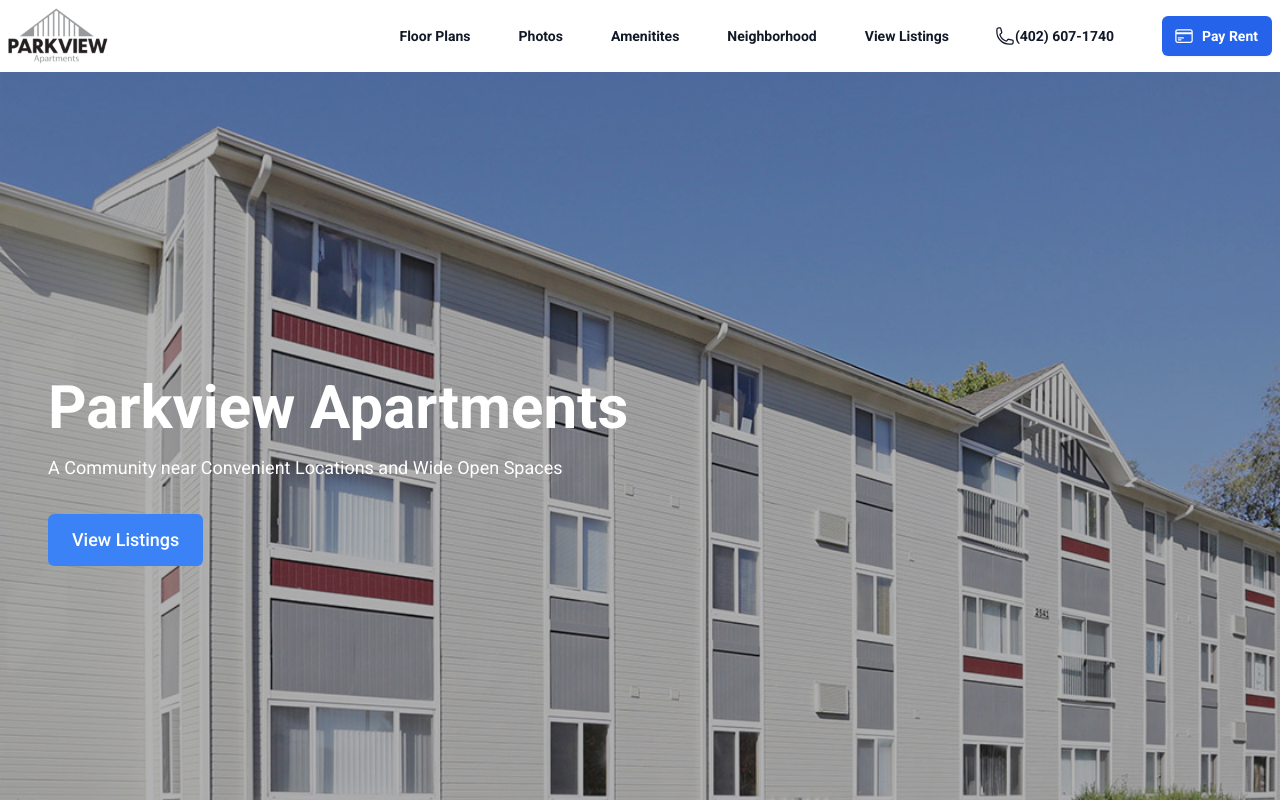
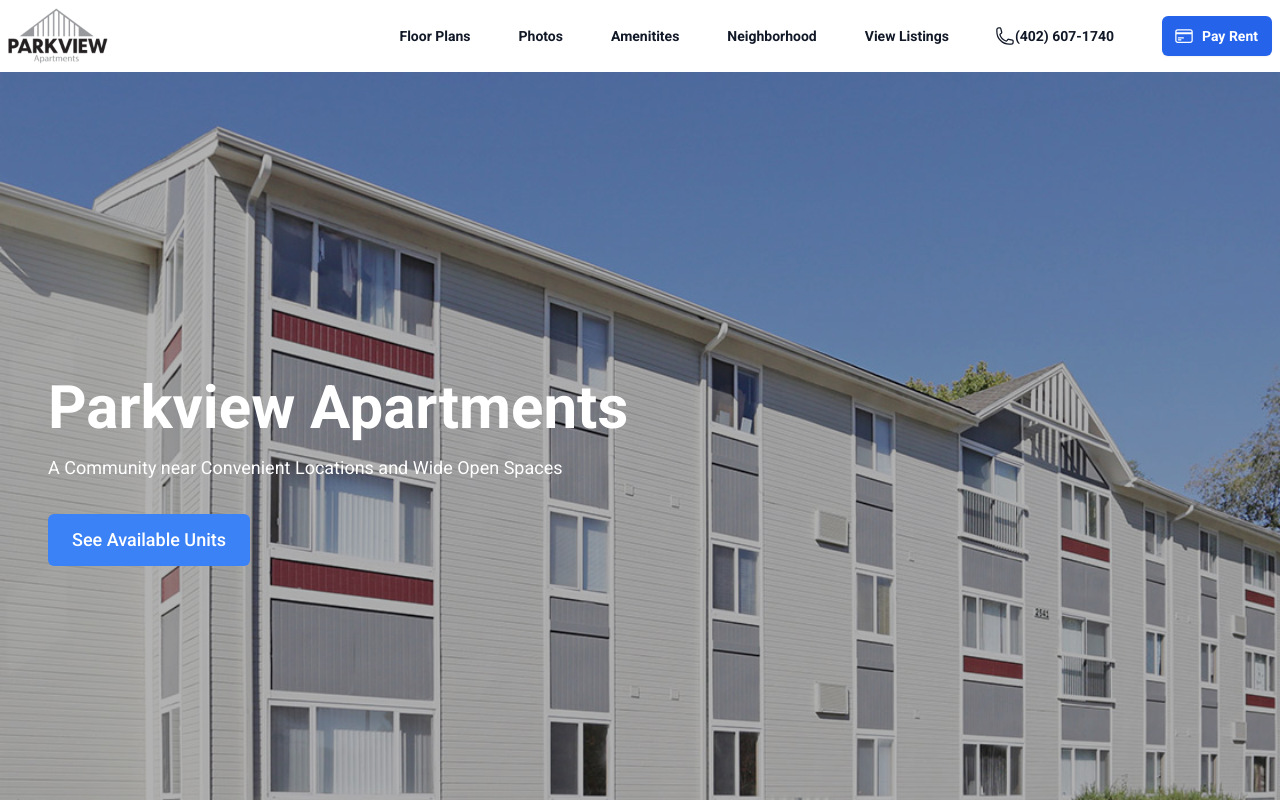
Before and after one commit to agnathan/parkview-nextjs, a Next.js app: page / in a window 1280 px wide. Shown: the top 800 px of the page. Built offline with nearby package versions, Linux system fonts and the light colour scheme.

Commit message:
Changed CTA Button text

```diff
--- a/src/app/pageTailwind/cta.js
+++ b/src/app/pageTailwind/cta.js
@@ -18,7 +18,7 @@ const Cta = () => {
             href='/listings'
             className='inline-block bg-blue-500 py-3 px-6 rounded-md text-lg font-medium hover:bg-blue-700 transition duration-300'
           >
-            View Listings
+            See Available Units
           </Link>
         </div>
       </div>
```
Also changed, not shown: 1 other file (tests, documents, lock files or other folders).
